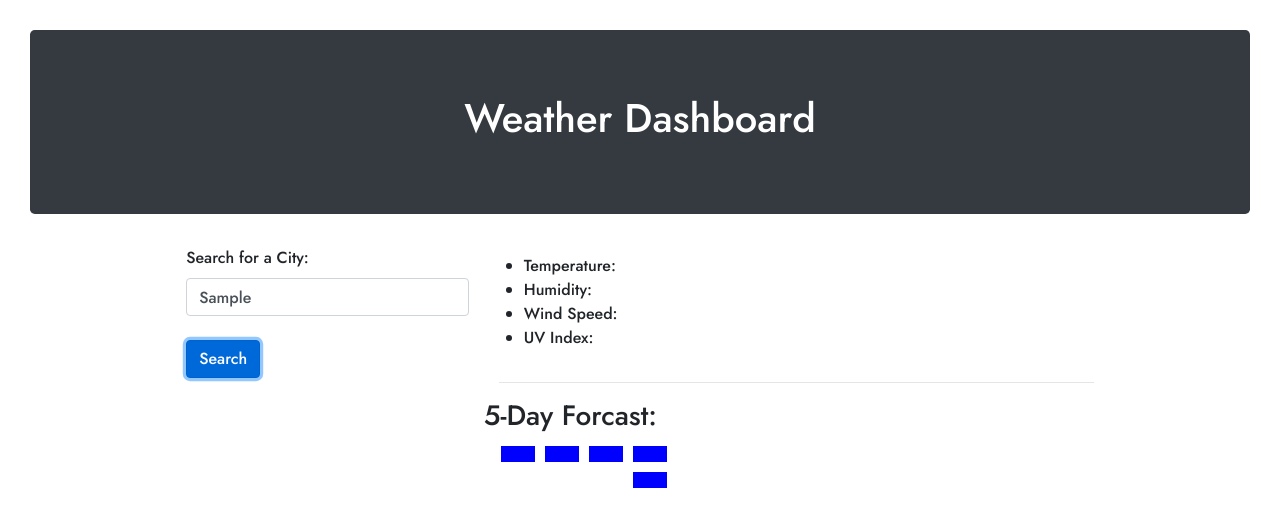
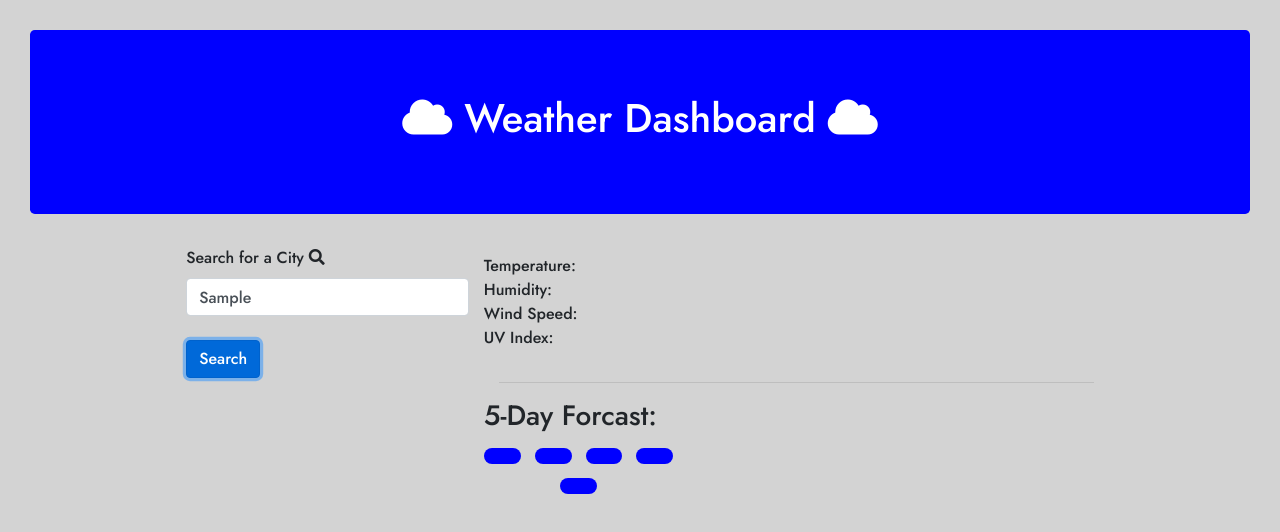
Before and after one commit to arod1207/HW-6-Weather-Dashboard, a plain HTML site: page index.html in a window 1280 px wide. Both pictures are taken after typing "Sample" into the empty fields and a click on the button "Search". Drawn offline with nearby package versions, Linux system fonts and the light colour scheme; no server answers.

Commit message:
dynamic user searches working

```diff
--- a/index.html
+++ b/index.html
@@ -11,20 +11,26 @@
     <link
       href="https://fonts.googleapis.com/css2?family=Jost:wght@500&display=swap"
       rel="stylesheet"/>
+      <link
+      rel="stylesheet"
+      href="https://use.fontawesome.com/releases/v5.8.1/css/all.css"
+      integrity="sha384-50oBUHEmvpQ+1lW4y57PTFmhCaXp0ML5d60M1M7uH2+nqUivzIebhndOJK28anvf"
+      crossorigin="anonymous"
+    />
     <link rel="stylesheet" href="styles.css" />
     <title>My Weather App</title>
   </head>
   <body>
-    <header class="jumbotron bg-dark" style="text-align: center;">
-      <h1>Weather Dashboard</h1>
+    <header class="jumbotron " style="text-align: center;">
+      <h1><i class="fas fa-cloud"></i> Weather Dashboard <i class="fas fa-cloud"></i></h1>
     </header>
   <div className="container">
     <div class="row justify-content-center">
-      <div class="col-sm-3 col-xs-12"å>
+      <div class="col-sm-3 col-xs-12">
             <form>
               <div class="form-group">
                 <div id="searchText">
-                  <label>Search for a City:</label>
+                  <label>Search for a City <i class="fas fa-search"></i></label>
                   <input
                     type="text"
                     class="form-control input-form"
@@ -33,16 +39,18 @@
                  </input>
                  <br>
                  <button type="button" class="btn btn-primary submit">Search</button>
-
                 </div>
               </div>
             </form>
+            <div id="Searches">
+              <ul id="userSearches"></ul>
+            </div>
       </div>
       <div class="col-sm-6 col-xs-12">
         <div class="row">
           <div id="currentForcast">
             <h1 id="cityName"></h1>
-            <ul>
+            <ul class="list-unstyled">
               <li id="temperature">Temperature:</li>
               <li id="humidity">Humidity:</li>
               <li id="windSpeed">Wind Speed:</li>
@@ -54,7 +62,7 @@
         <div class="row">
             <div>
                 <h3>5-Day Forcast:</h3>
-                <div class="row display:hidden justify-content-end">
+                <div class="row justify-content-center forcastBoxes" style="display:none">
                   <div class="col-md-2 col-sm-12 forcast-boxes forcast">
                     <p id="day1day"></p>
                     <p id="weatherIcon1"></p>
--- a/main.js
+++ b/main.js
@@ -3,10 +3,15 @@ var apiKey = "&appid=f64bc4198de67489ead6d5ca4ee4bd1b";
 var units = "&units=imperial";
 var apiForcast = "http://api.openweathermap.org/data/2.5/forecast?q=";
 var apiUvIndex = "http://api.openweathermap.org/data/2.5/uvi?";
+var forcastBoxes = $('.forcastBoxes');
+// added this array TEST //
+var citySearchArr = [];
 
 // on button click run the Current Forcast, UV index, and Future Forcast //
 $(".submit").on("click", function (e) {
   e.preventDefault();
+
+  $('.forcastBoxes').show()
 
   // calls the api for todays weather //
   var url = apiToday + city.value + apiKey + units;
@@ -34,6 +39,10 @@ $(".submit").on("click", function (e) {
     var newImg = $("<img>");
     newImg.attr("src", iconURL);
     $("#cityName").append(newImg);
+
+    // localStorage.setItem('currentWeather',  );
+    // localStorage.setItem('currentWeather',  );
+
 
     // Api for UV Index //
     var urlUvIndex = apiUvIndex + `lat=${lat}` + `&lon=${lon}` + apiKey;
@@ -93,6 +102,7 @@ $(".submit").on("click", function (e) {
       var day4humidity = fResponse.list[24].main.humidity;
       var day5humidity = fResponse.list[32].main.humidity;
 
+
       $("#day1day").html(day1day);
       $("#day2day").html(day2day);
       $("#day3day").html(day3day);
@@ -117,6 +127,25 @@ $(".submit").on("click", function (e) {
       $("#day4humidity").html(`Humidty: ${day4humidity} %`);
       $("#day5humidity").html(`Humidty: ${day5humidity} %`);
 
+
+
+      // appending cities to new <li> //
+       var userCityValue = $('#city').val();
+       citySearchArr.push(userCityValue);
+       console.log(citySearchArr)
+
+       var newUserSearch = $('#city').val();
+       var li = $('<li>');
+       $('#userSearches').append(li);
+       li.prepend(newUserSearch);
+
+
+
+
+
+
+
+
     });
   });
 });
--- a/styles.css
+++ b/styles.css
@@ -1,10 +1,11 @@
 body {
     font-family: 'Jost', sans-serif;
-    background-color: white;
+    background-color: lightgray;
     margin: 30px;
 }
 
 .jumbotron {
+    background-color: blue;
     color: white;
 }
 
@@ -18,7 +19,9 @@ body {
 }
 
 .forcast-boxes  {
-    margin: 5px;
+    margin: 7px;
     background-color: blue;
     color: white;
+    border-radius: 20px;
+
 }
```
